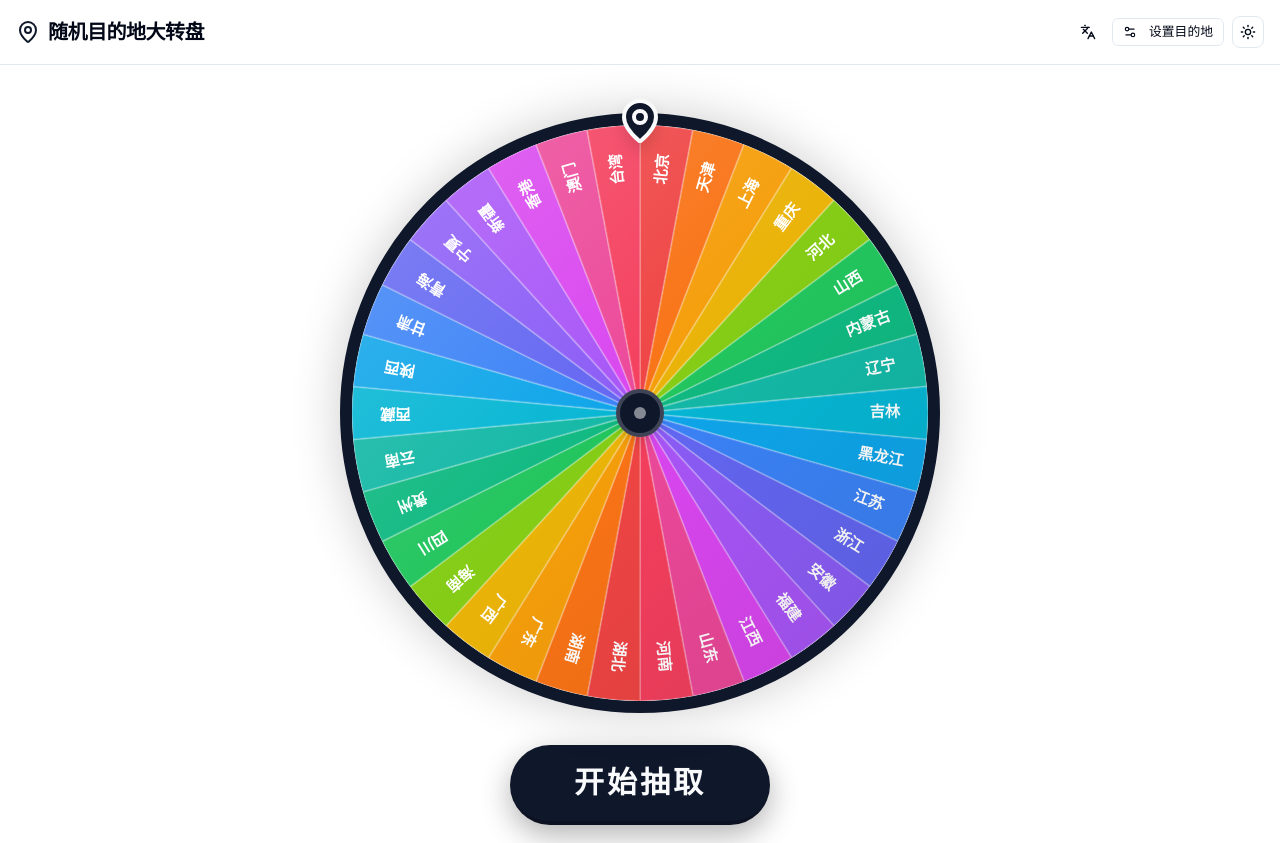
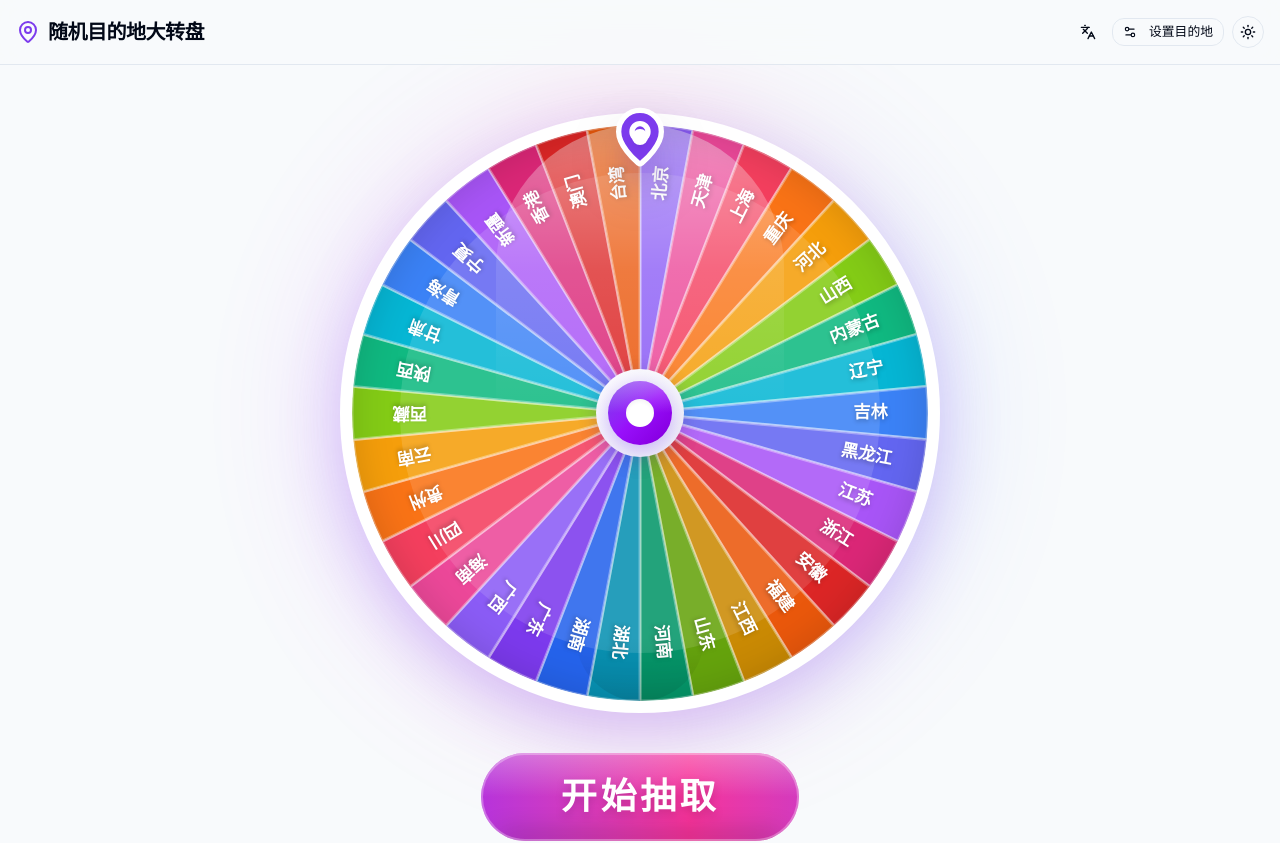
Before and after one commit to sutchan/Random-Destination, a Next.js app: page / in a window 1280 px wide. Shown: the top 843 px of the page. Built offline with nearby package versions, Linux system fonts and the light colour scheme.

Commit message:
feat: 审查并完善项目代码
Co-authored-by: traeagent <traeagent@users.noreply.github.com>

```diff
--- a/app/globals.css
+++ b/app/globals.css
@@ -39,7 +39,7 @@
 
 @layer base {
   :root {
-    --background: 0 0% 100%;
+    --background: 210 40% 98%;
     --foreground: 222.2 84% 4.9%;
 
     --card: 0 0% 100%;
@@ -48,39 +48,39 @@
     --popover: 0 0% 100%;
     --popover-foreground: 222.2 84% 4.9%;
 
-    --primary: 222.2 47.4% 11.2%;
+    --primary: 262 83% 58%;
     --primary-foreground: 210 40% 98%;
 
-    --secondary: 210 40% 96.1%;
+    --secondary: 210 40% 96%;
     --secondary-foreground: 222.2 47.4% 11.2%;
 
-    --muted: 210 40% 96.1%;
+    --muted: 210 40% 96%;
     --muted-foreground: 215.4 16.3% 46.9%;
 
-    --accent: 210 40% 96.1%;
-    --accent-foreground: 222.2 47.4% 11.2%;
+    --accent: 262 83% 58%;
+    --accent-foreground: 210 40% 98%;
 
     --destructive: 0 84.2% 60.2%;
     --destructive-foreground: 210 40% 98%;
 
     --border: 214.3 31.8% 91.4%;
     --input: 214.3 31.8% 91.4%;
-    --ring: 222.2 84% 4.9%;
+    --ring: 262 83% 58%;
 
-    --radius: 0.5rem;
+    --radius: 1rem;
   }
 
   .dark {
     --background: 222.2 84% 4.9%;
     --foreground: 210 40% 98%;
 
-    --card: 222.2 84% 4.9%;
+    --card: 217.2 32.6% 17.5%;
     --card-foreground: 210 40% 98%;
 
-    --popover: 222.2 84% 4.9%;
+    --popover: 217.2 32.6% 17.5%;
     --popover-foreground: 210 40% 98%;
 
-    --primary: 210 40% 98%;
+    --primary: 262 83% 75%;
     --primary-foreground: 222.2 47.4% 11.2%;
 
     --secondary: 217.2 32.6% 17.5%;
@@ -89,15 +89,17 @@
     --muted: 217.2 32.6% 17.5%;
     --muted-foreground: 215 20.2% 65.1%;
 
-    --accent: 217.2 32.6% 17.5%;
-    --accent-foreground: 210 40% 98%;
+    --accent: 262 83% 75%;
+    --accent-foreground: 222.2 47.4% 11.2%;
 
     --destructive: 0 62.8% 30.6%;
     --destructive-foreground: 210 40% 98%;
 
     --border: 217.2 32.6% 17.5%;
     --input: 217.2 32.6% 17.5%;
-    --ring: 212.7 26.8% 83.9%;
+    --ring: 262 83% 75%;
+
+    --radius: 1rem;
   }
 }
 
@@ -108,9 +110,9 @@
   body {
     @apply bg-background text-foreground relative overflow-x-hidden;
     background-image:
-      radial-gradient(at 0% 0%, hsl(var(--primary) / 0.05) 0, transparent 50%),
-      radial-gradient(at 50% 0%, hsl(var(--accent) / 0.05) 0, transparent 50%),
-      radial-gradient(at 100% 0%, hsl(var(--primary) / 0.05) 0, transparent 50%);
+      radial-gradient(at 0% 0%, hsl(262 83% 58% / 0.08) 0, transparent 50%),
+      radial-gradient(at 100% 0%, hsl(310 80% 60% / 0.08) 0, transparent 50%),
+      radial-gradient(at 0% 100%, hsl(200 100% 70% / 0.08) 0, transparent 50%);
   }
   body::before {
     content: "";
@@ -119,8 +121,8 @@
     left: 0;
     width: 100%;
     height: 100%;
-    background-image: radial-gradient(hsl(var(--foreground) / 0.03) 1px, transparent 1px);
-    background-size: 24px 24px;
+    background-image: radial-gradient(hsl(var(--foreground) / 0.02) 1px, transparent 1px);
+    background-size: 32px 32px;
     pointer-events: none;
     z-index: -1;
   }
--- a/components/wheel.tsx
+++ b/components/wheel.tsx
@@ -1,4 +1,4 @@
-// components/wheel.tsx v3.1.0
+// components/wheel.tsx v4.0.0 (Designer Edition)
 "use client"
 
 import * as React from "react"
@@ -18,42 +18,43 @@ export function Wheel({ items, onSpinEnd, spinText = "SPIN", spinningText = "SPI
   const rotationValue = useMotionValue(0)
   const [displayRotation, setDisplayRotation] = React.useState(0)
   const [pointerJitter, setPointerJitter] = React.useState(0)
+  const [winnerIndex, setWinnerIndex] = React.useState<number | null>(null)
 
-  // Audio state - disabled by default for reliability
-  const [audioEnabled, setAudioEnabled] = React.useState(false)
   const lastTickRef = React.useRef<number>(0)
 
   const spin = async () => {
     if (isSpinning || items.length === 0) return
     setIsSpinning(true)
+    setWinnerIndex(null)
 
-    const spinDuration = 8 // seconds
-    const extraSpins = 10 // full rotations
+    const spinDuration = 6.5 // seconds - faster and more exciting
+    const extraSpins = 8 // full rotations
     const randomSegment = Math.floor(Math.random() * items.length)
 
     const segmentAngle = 360 / items.length
     const currentRotation = rotationValue.get()
 
-    // Calculate target rotation
+    // Calculate target rotation with perfect alignment
     const targetRotation = currentRotation + (360 * extraSpins) + (360 - (randomSegment * segmentAngle + segmentAngle / 2)) - (currentRotation % 360)
 
     lastTickRef.current = Math.floor(currentRotation / segmentAngle)
 
     await animate(rotationValue, targetRotation, {
       duration: spinDuration,
-      ease: [0.2, 0.8, 0.2, 1],
+      ease: [0.15, 0.85, 0.2, 1], // Perfect bounce ease
       onUpdate: (v) => {
         setDisplayRotation(v)
         const currentTick = Math.floor(v / segmentAngle)
         if (currentTick !== lastTickRef.current) {
           lastTickRef.current = currentTick
           // Add pointer jitter
-          setPointerJitter(prev => prev === 5 ? -5 : 5)
-          setTimeout(() => setPointerJitter(0), 50)
+          setPointerJitter(prev => prev === 4 ? -4 : 4)
+          setTimeout(() => setPointerJitter(0), 60)
         }
       },
     })
 
+    setWinnerIndex(randomSegment)
     setIsSpinning(false)
     onSpinEnd(items[randomSegment])
   }
@@ -61,27 +62,49 @@ export function Wheel({ items, onSpinEnd, spinText = "SPIN", spinningText = "SPI
   const radius = 150
   const center = 150
 
-  const colors = [
-    "#ef4444", "#f97316", "#f59e0b", "#eab308", "#84cc16", "#22c55e",
-    "#10b981", "#14b8a6", "#06b6d4", "#0ea5e9", "#3b82f6", "#6366f1",
-    "#8b5cf6", "#a855f7", "#d946ef", "#ec4899", "#f43f5e"
+  // Premium color palette - vibrant yet harmonious
+  const premiumColors = [
+    "#8B5CF6", "#EC4899", "#F43F5E", "#F97316", "#F59E0B", "#84CC16",
+    "#10B981", "#06B6D4", "#3B82F6", "#6366F1", "#A855F7", "#DB2777",
+    "#DC2626", "#EA580C", "#CA8A04", "#65A30D", "#059669", "#0891B2",
+    "#2563EB", "#7C3AED"
   ]
 
   return (
     <div id="wheel-container" className="relative flex flex-col items-center w-full">
-      {/* Pointer */}
+      {/* Premium Pointer */}
       <motion.div
         id="wheel-pointer"
-        className="absolute top-0 z-20 -mt-4 drop-shadow-xl"
-        animate={{ rotate: pointerJitter }}
-        transition={{ type: "spring", stiffness: 500, damping: 15 }}
+        className="absolute top-0 z-30 -mt-2"
+        animate={{ rotate: pointerJitter, y: isSpinning ? [0, -8, 0] : 0 }}
+        transition={{ type: "spring", stiffness: 600, damping: 12 }}
       >
-        <MapPin className="w-10 h-10 md:w-12 md:h-12 fill-primary text-primary-foreground" />
+        <div className="relative">
+          <div className="absolute -bottom-1 left-1/2 -translate-x-1/2 w-4 h-8 bg-primary/30 blur-md" />
+          <div className="relative">
+            <MapPin className="w-12 h-12 md:w-16 md:h-16 fill-primary text-white drop-shadow-2xl" />
+            <div className="absolute inset-0 flex items-center justify-center">
+              <div className="w-3 h-3 md:w-4 md:h-4 bg-white rounded-full shadow-lg" />
+            </div>
+          </div>
+        </div>
       </motion.div>
 
-      <div id="wheel-outer" className="relative w-full max-w-[320px] sm:max-w-[400px] md:max-w-[500px] lg:max-w-[600px] aspect-square rounded-full overflow-hidden border-4 md:border-12 border-primary shadow-[0_0_50px_rgba(0,0,0,0.2)] bg-muted">
+      {/* Premium Wheel Container */}
+      <div id="wheel-outer" className="relative w-full max-w-[340px] sm:max-w-[420px] md:max-w-[520px] lg:max-w-[600px] aspect-square">
+        {/* Outer Glow Ring */}
+        <div className="absolute -inset-2 rounded-full bg-gradient-to-r from-purple-500 via-pink-500 to-blue-500 opacity-20 blur-3xl" />
+
+        {/* Main Wheel */}
+        <div className="relative w-full h-full rounded-full overflow-hidden border-8 md:border-12 border-white shadow-[0_20px_60px_rgba(139,92,246,0.3)] bg-white">
+          {/* Inner Shadow Ring */}
+          <div className="absolute inset-0 z-20 pointer-events-none rounded-full shadow-[inset_0_0_40px_rgba(0,0,0,0.15)]" />
+
           {/* Glossy Overlay */}
-        <div className="absolute inset-0 z-10 pointer-events-none bg-gradient-to-br from-white/20 via-transparent to-black/10 rounded-full" />
+          <div className="absolute inset-0 z-10 pointer-events-none">
+            <div className="absolute top-0 left-1/4 right-1/4 h-1/2 bg-gradient-to-b from-white/40 via-white/10 to-transparent rounded-t-full" />
+            <div className="absolute bottom-0 left-1/2 w-32 h-16 bg-gradient-to-t from-black/10 to-transparent rounded-b-full -translate-x-1/2" />
+          </div>
 
           <motion.div
             id="wheel-spinning-part"
@@ -90,10 +113,16 @@ export function Wheel({ items, onSpinEnd, spinText = "SPIN", spinningText = "SPI
           >
             <svg viewBox="0 0 300 300" className="w-full h-full">
               {items.length === 0 ? (
-              <circle cx={center} cy={center} r={radius} fill="#e5e7eb" />
+                <g>
+                  <circle cx={center} cy={center} r={radius} fill="#f3f4f6" />
+                  <text x={center} y={center} fill="#9ca3af" fontSize="14" fontWeight="600" textAnchor="middle" dominantBaseline="middle">
+                    Add some items!
+                  </text>
+                </g>
               ) : items.length === 1 ? (
                 <g id="wheel-segment-single">
-                <circle cx={center} cy={center} r={radius} fill={colors[0]} />
+                  <circle cx={center} cy={center} r={radius} fill={premiumColors[0]} />
+                  <circle cx={center} cy={center} r={radius - 15} fill="white" opacity="0.1" />
                   <text
                     x={center}
                     y={center - radius * 0.5}
@@ -111,6 +140,7 @@ export function Wheel({ items, onSpinEnd, spinText = "SPIN", spinningText = "SPI
                   const angle = 360 / items.length
                   const startAngle = i * angle
                   const endAngle = (i + 1) * angle
+                  const isWinner = winnerIndex === i
 
                   const startX = (center + radius * Math.sin(Math.PI * startAngle / 180)).toFixed(3)
                   const startY = (center - radius * Math.cos(Math.PI * startAngle / 180)).toFixed(3)
@@ -127,25 +157,36 @@ export function Wheel({ items, onSpinEnd, spinText = "SPIN", spinningText = "SPI
                   ].join(" ")
 
                   const textAngle = startAngle + angle / 2
-                const textRadius = radius * 0.85
+                  const textRadius = radius * 0.8
                   const textX = (center + textRadius * Math.sin(Math.PI * textAngle / 180)).toFixed(3)
                   const textY = (center - textRadius * Math.cos(Math.PI * textAngle / 180)).toFixed(3)
                   const rotationAngle = (textAngle - 90).toFixed(3)
 
                   return (
                     <g key={i} id={`wheel-segment-${i}`}>
-                    <path d={pathData} fill={colors[i % colors.length]} stroke="rgba(255,255,255,0.2)" strokeWidth="1" />
+                      <path
+                        d={pathData}
+                        fill={premiumColors[i % premiumColors.length]}
+                        stroke="rgba(255,255,255,0.35)"
+                        strokeWidth="1.5"
+                      />
+                      {/* Inner highlight ring */}
+                      <path
+                        d={`M ${center} ${center} L ${(center + (radius - 25) * Math.sin(Math.PI * startAngle / 180)).toFixed(3)} ${(center - (radius - 25) * Math.cos(Math.PI * startAngle / 180)).toFixed(3)} A ${radius - 25} ${radius - 25} 0 ${largeArcFlag} 1 ${(center + (radius - 25) * Math.sin(Math.PI * endAngle / 180)).toFixed(3)} ${(center - (radius - 25) * Math.cos(Math.PI * endAngle / 180)).toFixed(3)} Z`}
+                        fill="rgba(255,255,255,0.12)"
+                      />
                       <text
                         x={textX}
                         y={textY}
                         fill="white"
-                      fontSize={items.length > 15 ? "8" : items.length > 10 ? "10" : "12"}
-                      fontWeight="bold"
+                        fontSize={items.length > 15 ? "9" : items.length > 10 ? "11" : "13"}
+                        fontWeight="800"
                         textAnchor="middle"
                         dominantBaseline="middle"
                         transform={`rotate(${rotationAngle}, ${textX}, ${textY})`}
+                        style={{ textShadow: '0 2px 4px rgba(0,0,0,0.25)' }}
                       >
-                      {item.length > 6 ? item.substring(0, 5) + "..." : item}
+                        {item.length > 7 ? item.substring(0, 6) + "…" : item}
                       </text>
                     </g>
                   )
@@ -154,20 +195,56 @@ export function Wheel({ items, onSpinEnd, spinText = "SPIN", spinningText = "SPI
             </svg>
           </motion.div>
 
-        {/* Center Cap */}
-        <div className="absolute top-1/2 left-1/2 -translate-x-1/2 -translate-y-1/2 w-8 h-8 md:w-12 md:h-12 bg-primary rounded-full z-20 shadow-lg border-4 border-primary-foreground/20 flex items-center justify-center">
-          <div className="w-2 h-2 md:w-3 md:h-3 bg-primary-foreground rounded-full opacity-50" />
+          {/* Premium Center Cap */}
+          <div className="absolute top-1/2 left-1/2 -translate-x-1/2 -translate-y-1/2 z-25">
+            <div className="relative">
+              {/* Outer ring */}
+              <div className="absolute inset-0 -m-3 rounded-full bg-gradient-to-br from-white via-gray-50 to-gray-100 shadow-[0_4px_20px_rgba(0,0,0,0.15)]" />
+              {/* Main cap */}
+              <div className="relative w-12 h-12 md:w-16 md:h-16 rounded-full bg-gradient-to-br from-primary via-purple-600 to-purple-700 shadow-[0_6px_25px_rgba(139,92,246,0.5)] flex items-center justify-center overflow-hidden">
+                {/* Inner shine */}
+                <div className="absolute top-0 left-0 right-0 h-1/2 bg-gradient-to-b from-white/30 to-transparent" />
+                <div className="relative w-5 h-5 md:w-7 md:h-7 rounded-full bg-white shadow-inner" />
+              </div>
+            </div>
+          </div>
         </div>
       </div>
 
-      <button
+      {/* Premium Spin Button */}
+      <motion.button
         id="btn-spin"
         onClick={spin}
         disabled={isSpinning || items.length === 0}
-        className="mt-8 px-10 md:px-16 py-4 md:py-5 bg-primary text-primary-foreground rounded-full font-black text-xl md:text-3xl shadow-[0_10px_30px_rgba(0,0,0,0.3)] hover:bg-primary/90 hover:scale-105 disabled:opacity-50 disabled:cursor-not-allowed transition-all active:scale-95 uppercase tracking-widest border-b-4 border-black/20"
+        whileHover={!isSpinning && items.length > 0 ? { scale: 1.05, y: -2 } : {}}
+        whileTap={!isSpinning && items.length > 0 ? { scale: 0.97, y: 1 } : {}}
+        className={`mt-10 px-12 md:px-20 py-5 md:py-6 rounded-full font-black text-xl md:text-4xl uppercase tracking-widest transition-all duration-300 relative overflow-hidden ${isSpinning || items.length === 0 ? 'opacity-50 cursor-not-allowed' : 'cursor-pointer'}`}
       >
+        {/* Background gradient */}
+        <div className="absolute inset-0 bg-gradient-to-r from-purple-600 via-pink-500 to-purple-600 bg-[length:200%_100%] animate-[gradient_3s_linear_infinite]" />
+
+        {/* Shine effect */}
+        <div className="absolute top-0 left-0 right-0 h-1/2 bg-gradient-to-b from-white/30 to-transparent" />
+
+        {/* Bottom shadow */}
+        <div className="absolute -bottom-1 left-4 right-4 h-3 bg-black/25 blur-md rounded-full" />
+
+        {/* Text */}
+        <span className="relative text-white drop-shadow-lg">
           {isSpinning ? spinningText : spinText}
-      </button>
+        </span>
+
+        {/* Border highlight */}
+        <div className="absolute inset-0 rounded-full border-2 border-white/30 pointer-events-none" />
+      </motion.button>
+
+      {/* Keyframe animation for gradient */}
+      <style>{`
+        @keyframes gradient {
+          0%, 100% { background-position: 0% 50%; }
+          50% { background-position: 100% 50%; }
+        }
+      `}</style>
     </div>
   )
 }
--- a/metadata.json
+++ /dev/null
@@ -1,5 +0,0 @@
-{
-  "name": "Random Destination Wheel v3.4.0",
-  "description": "支持 PWA、音效、省级/市级/县级层级抽签的随机目的地大转盘 v3.4.0。",
-  "requestFramePermissions": []
-}
```
Also changed, not shown: components/winner-card.tsx (+92 -26 lines), next-pwa.d.ts (deleted, +0 -17 lines), .eslintrc.json (deleted), 1 other file (tests, documents, lock files or other folders). Lines whose indentation alone changed are shown as unchanged.
